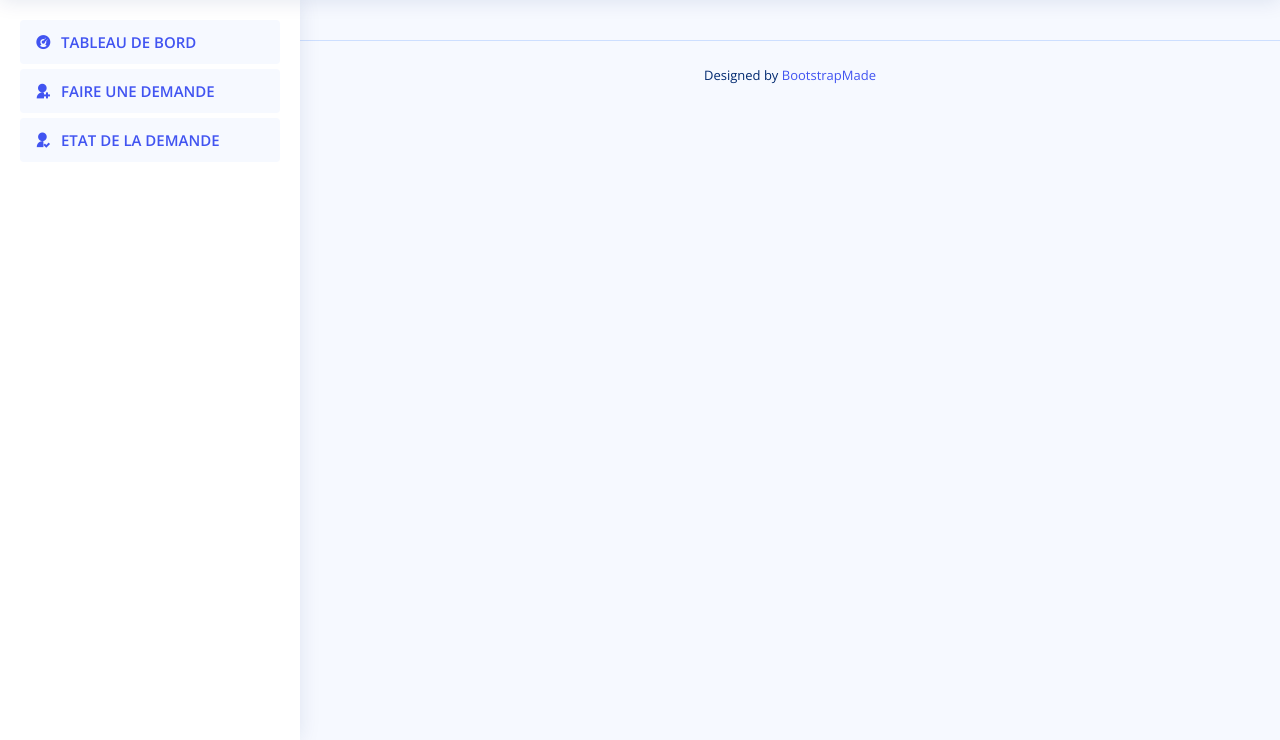
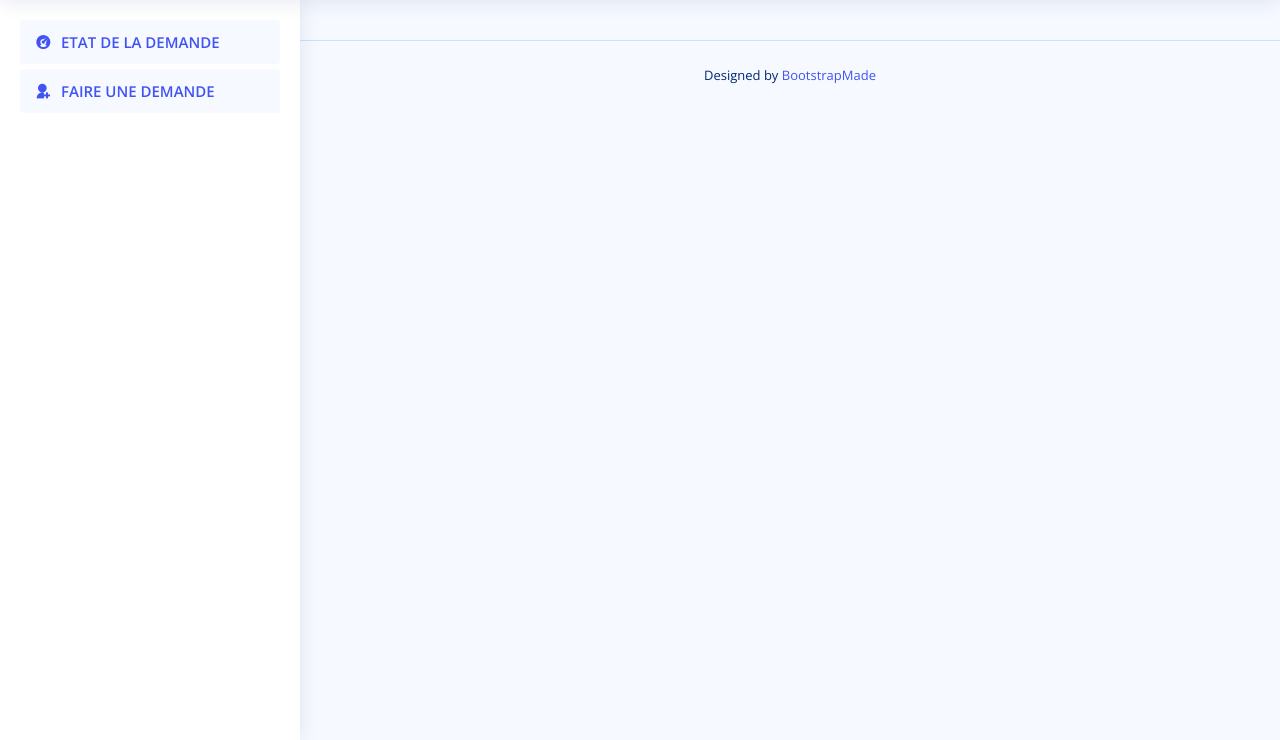
Before and after one commit to TonyV23/University-accommodation-management, a Django app: page /studentDashboard/ in a window 1280 px wide. Shown: the part 60-800 px from the top of the page. Run offline with Django 4.2, Linux system fonts and the light colour scheme; some libraries are stand-ins or nearby versions.

Commit message:
changed sidebar

```diff
--- a/app/templates/app/partials/sidebar_student.html
+++ b/app/templates/app/partials/sidebar_student.html
@@ -6,7 +6,7 @@
             <a class="nav-link " href="{% url 'student_dashboard' %}">
                 <i class="ri ri-dashboard-2-line"></i>
                 <span>
-                    <Table>TABLEAU DE BORD</Table>
+                    <Table>ETAT DE LA DEMANDE</Table>
                 </span>
             </a>
         </li>
@@ -18,15 +18,6 @@
                 </span>
             </a>
         </li>
-
-        <li class="nav-item">
-            <a class="nav-link " href="#">
-                <i class="ri ri-user-follow-fill"></i>
-                <span>
-                    <Table>ETAT DE LA DEMANDE</Table>
-                </span>
-            </a>
-        </li>
     </ul>
 
 </aside>
```
